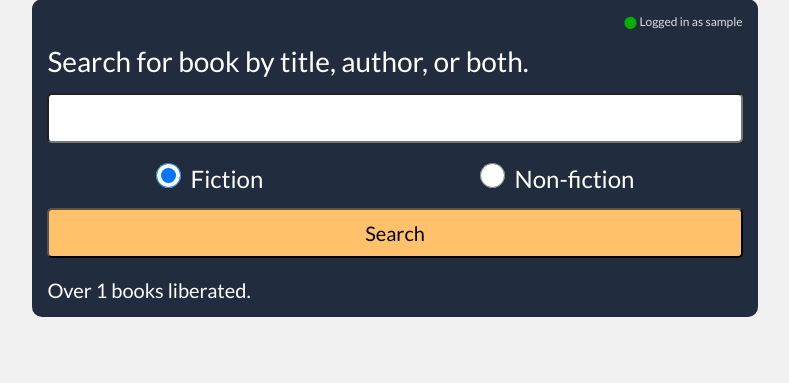
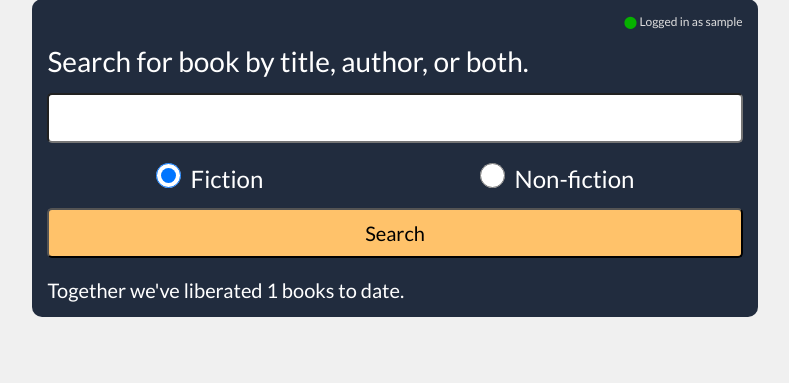
Before and after one commit to faaizajaz/rentabook2, a Django app: page / in a window 1280 px wide. Shown: the part 251-634 px from the top of the page, without its empty margins (245-1034 px from the left). Run offline with Django 4.2, Linux system fonts and the light colour scheme; a user stored in the database is signed in; tables that the repository leaves empty hold one stand-in row (values such as "Sample post"); some libraries are stand-ins or nearby versions.

Commit message:
Bit more clever

```diff
--- a/bookquery/templates/bookquery/search.html
+++ b/bookquery/templates/bookquery/search.html
@@ -68,7 +68,7 @@
       </form>
       <p></p>
     <p></p>
-    <div>Over {{num_downloads}} books liberated.</div>
+    <div>Together we've liberated {{num_downloads}} books to date.</div>
 
     </div>
 
```
